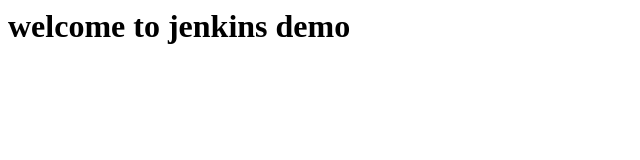
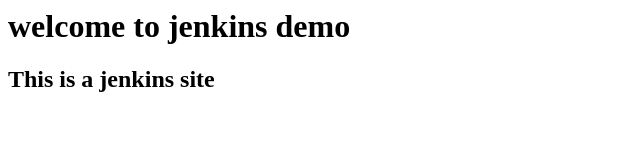
Before and after one commit to gowthami-int/ci-cd-test, a plain HTML site: page index.html in a window 1280 px wide. Shown: the whole page, without its empty margins (0-640 px from the left). Drawn offline with Linux system fonts and the light colour scheme.

Commit message:
Update index.html

```diff
--- a/index.html
+++ b/index.html
@@ -1 +1,2 @@
 <h1>welcome to jenkins demo<h1>
+<h2>This is a jenkins site<h2>
```
